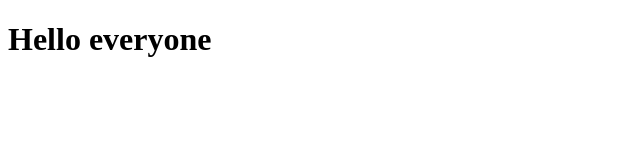
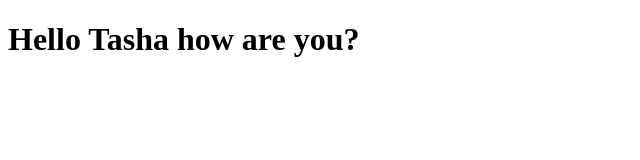
Before and after one commit to tomalcock/coursera-test, a plain HTML site: page site/index.html in a window 1280 px wide. Shown: the whole page, without its empty margins (0-640 px from the left). Drawn offline with Linux system fonts and the light colour scheme.

Commit message:
one more change

```diff
--- a/site/index.html
+++ b/site/index.html
@@ -1,9 +1,9 @@
 <!DOCTYPE html>
 <html>
 <head>
-	<title>Hello everyone</title>
+	<title>Hello Tasha how are you?</title>
 </head>
 <body>
-<h1>Hello everyone</h1>
+<h1>Hello Tasha how are you?</h1>
 </body>
 </html>
```
